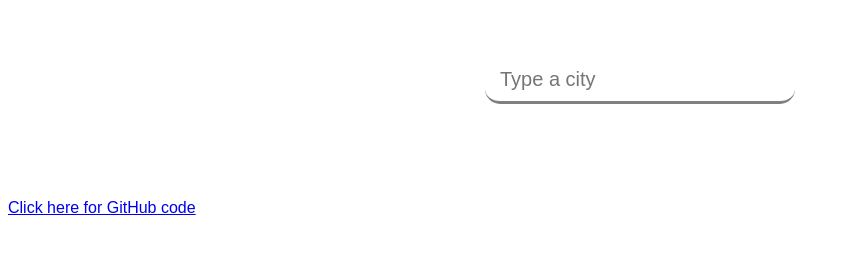
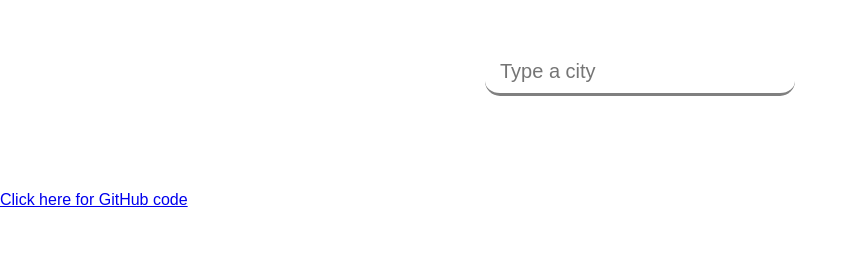
Before and after one commit to amsdame10/Weatherweek6, a plain HTML site: page Weather-app-6.html/index.html in a window 1280 px wide. Shown: the whole page, without its empty margins (0-858 px from the left). Drawn offline with nearby package versions, Linux system fonts and the light colour scheme.

Commit message:
Updated style.css body

```diff
--- a/Weather-app-6.html/src/style.css
+++ b/Weather-app-6.html/src/style.css
@@ -1,4 +1,10 @@
- {
+
+body {
+  margin: 0;
+  padding: 0;
+  box-sizing: border-box;
+}
+{
   margin: 0;
   padding: 0;
   box-sizing: border-box;
```
